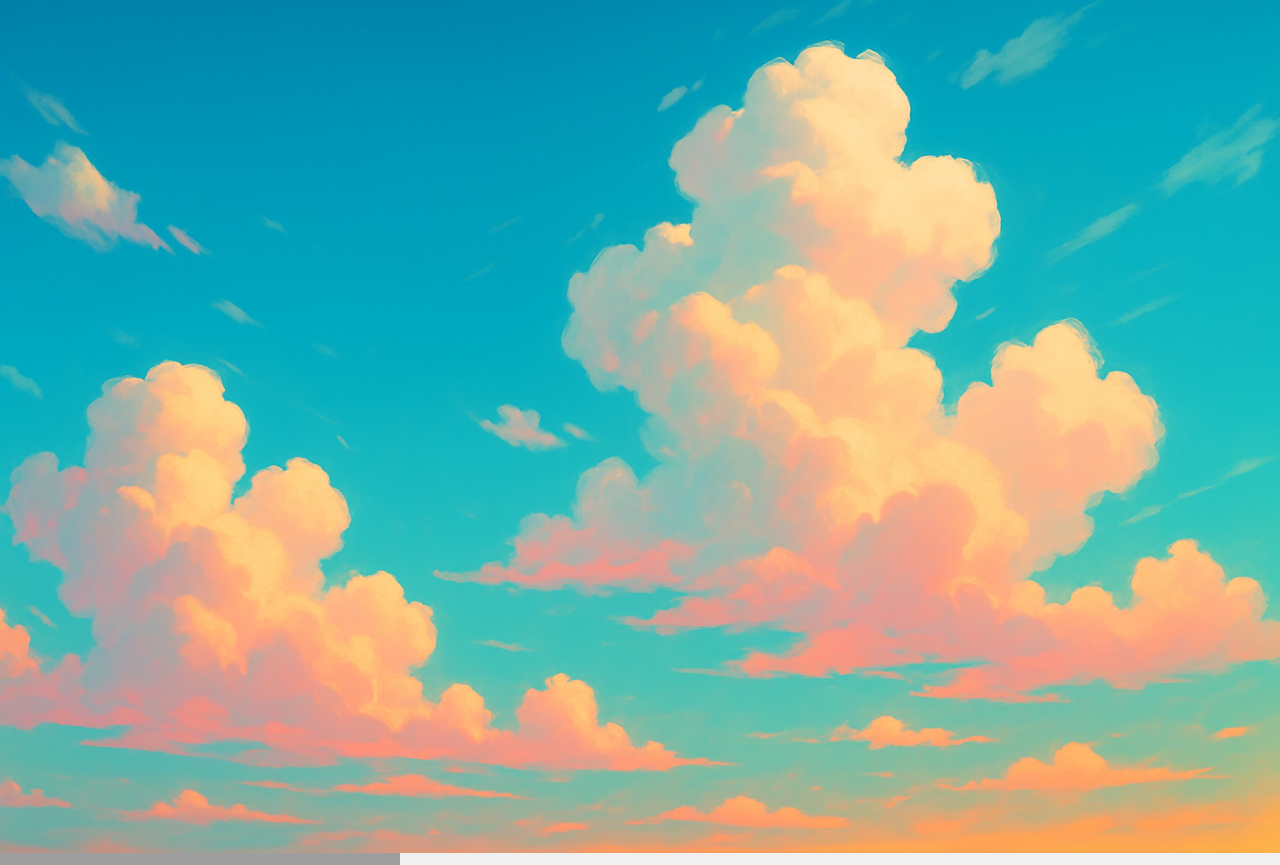
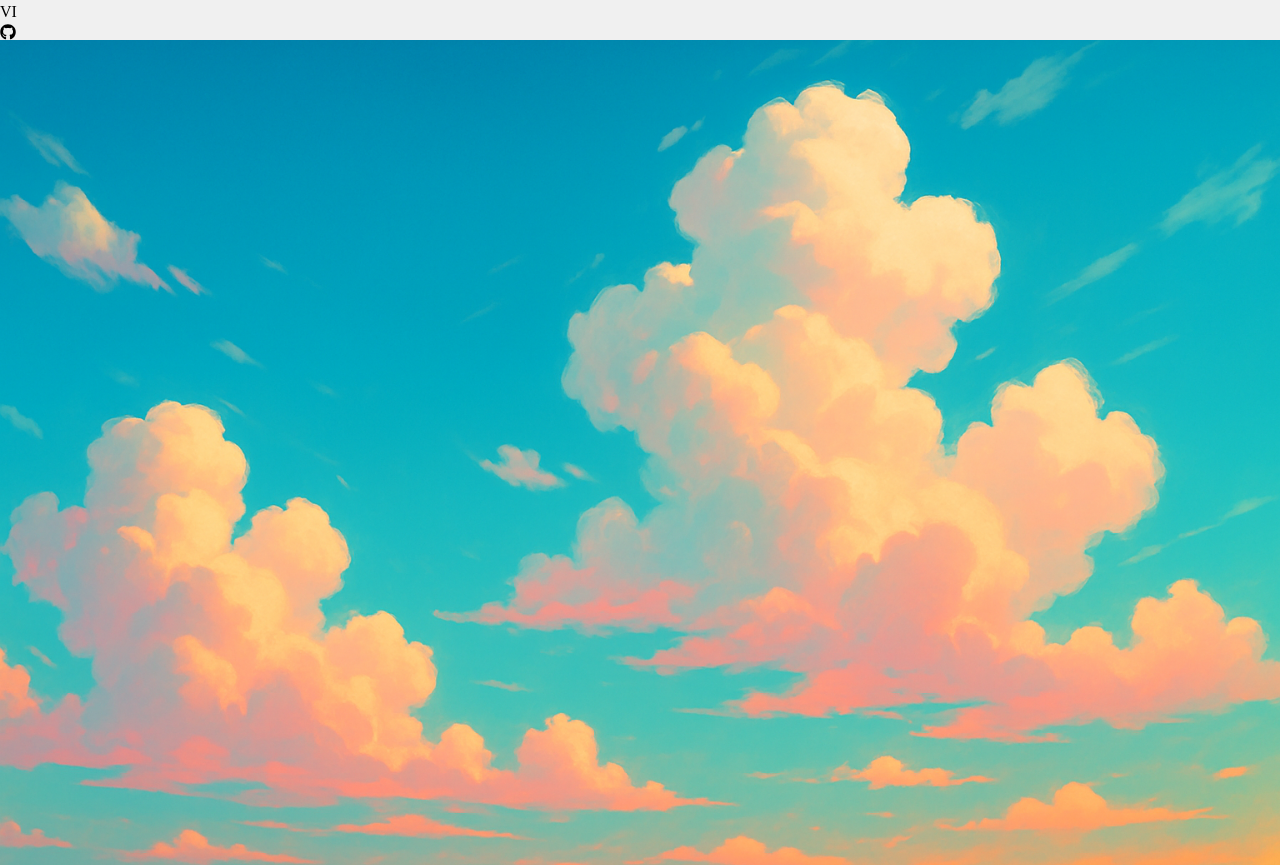
Before and after one commit to A-JA-Y/GTA6-Web, a React (Vite) app: page / in a window 1280 px wide. Shown: the top 865 px of the page. Built offline with nearby package versions, Linux system fonts and the light colour scheme; grey boxes are pictures that could not be loaded; a web font is replaced by a local one.

Commit message:
adding navbar

```diff
--- a/package.json
+++ b/package.json
@@ -13,7 +13,8 @@
     "@gsap/react": "^2.1.2",
     "@tailwindcss/vite": "^4.1.7",
     "react": "^19.1.0",
-    "react-dom": "^19.1.0"
+    "react-dom": "^19.1.0",
+    "react-icons": "^5.5.0"
   },
   "devDependencies": {
     "@eslint/js": "^9.25.0",
--- a/src/App.jsx
+++ b/src/App.jsx
@@ -1,8 +1,9 @@
-import React, { useState } from 'react';
-import gsap from 'gsap';
-import { useGSAP } from '@gsap/react';
+import React, { useState } from "react";
+import { FaGithub } from "react-icons/fa";
+import gsap from "gsap";
+import { useGSAP } from "@gsap/react";
 function App() {
-  let [showContent, SetShowContent]= useState(false)
+  let [showContent, SetShowContent] = useState(false);
   useGSAP(() => {
     const tl = gsap.timeline();
 
@@ -28,13 +29,9 @@ useGSAP(() => {
     });
   });
 
-
-
-
-
   return (
     <>
-    <div className='svg flex items-center justify-center fixed top-0 left-0 z-[100] w-full h-screen overflow-hidden bg-[#000]'>
+      <div className="svg flex items-center justify-center fixed top-0 left-0 z-[100] w-full h-screen overflow-hidden bg-[#000]">
         <svg viewBox="0 0 800 600" preserveAspectRatio="xMidYMid slice">
           <defs>
             <mask id="viMask">
@@ -65,21 +62,43 @@ useGSAP(() => {
       </div>
       {showContent && (
         <div className="main w-full">
-            <div className="landing w-full h-screen bg-black">
-              <div className='imagesdiv w-full h-screen relative' >
-
-                <img src="./sky.png" alt="Sky" className='w-full h-full object-cover absolute' />
-                <img src="./bg.png" alt="Background" className='w-full h-full object-cover absolute' />
-                <img src="./girlbg.png" alt="Background" className='absolute -bottom-[80%] left-1/2 -translate-x-1/2' />
-
-
-
+          <div className="landing w-full h-screen  ">
+            <nav className="w-full h-[10vh]  flex items-center justify-between px-10 bg-black opacity-60  fixed top-0 left-0 z-[100] ">
+              <div className="logo text-white text-2xl font-bold cursor-pointer">
+                VI
+              </div>
+              <div className="github-icon text-white flex items-center hover:text-gray-400 transition-all duration-300 cursor-pointer">
+                <a
+                  href="https://github.com/A-JA-Y"
+                  target="_blank"
+                  rel="noopener noreferrer"
+                >
+                  <FaGithub />
+                </a>
+              </div>
+            </nav>
+            <div className="imagesdiv w-full h-screen relative">
+              <img
+                src="./sky.png"
+                alt="Sky"
+                className="w-full h-full object-cover absolute"
+              />
+              <img
+                src="./bg.png"
+                alt="Background"
+                className="w-full h-full object-cover absolute"
+              />
+              <img
+                src="./girlbg.png"
+                alt="Background"
+                className="absolute -bottom-[80%] left-1/2 -translate-x-1/2 z-[110]"
+              />
             </div>
           </div>
         </div>
       )}
     </>
-  )
+  );
 }
 
-export default App
+export default App;
```
Also changed, not shown: 1 other file (tests, documents, lock files or other folders). Lines whose indentation alone changed are shown as unchanged.
